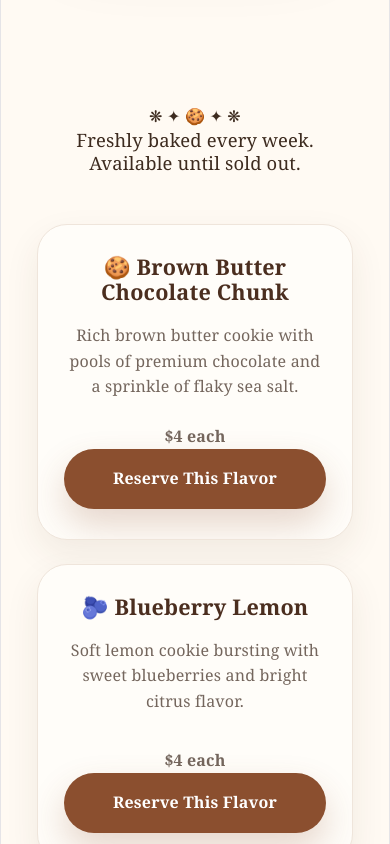
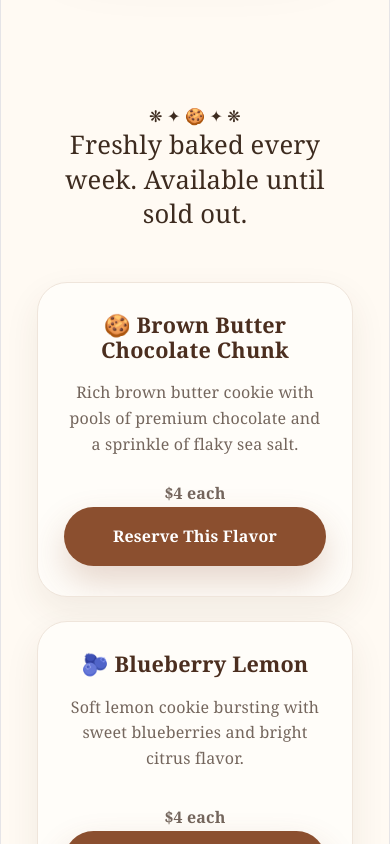
Before and after one commit to gimbap-coder/Ineffabakes, a React (Vite) app: page / in a window 390 px wide. Shown: the part 1860-2704 px from the top of the page. Built offline with nearby package versions, Linux system fonts and the light colour scheme.

Commit message:
Clean mobile headings

```diff
--- a/src/App.css
+++ b/src/App.css
@@ -891,3 +891,19 @@ grid-template-columns:1fr;
     display: none !important;
   }
 }
+@media (max-width: 768px) {
+  .flavors h2,
+  .preorder h2,
+  .gallery h2 {
+    display: none !important;
+  }
+
+  .section-subtitle {
+    max-width: 90% !important;
+    margin-left: auto !important;
+    margin-right: auto !important;
+    font-size: 1.6rem !important;
+    line-height: 1.35 !important;
+    overflow-wrap: break-word !important;
+  }
+}
```
